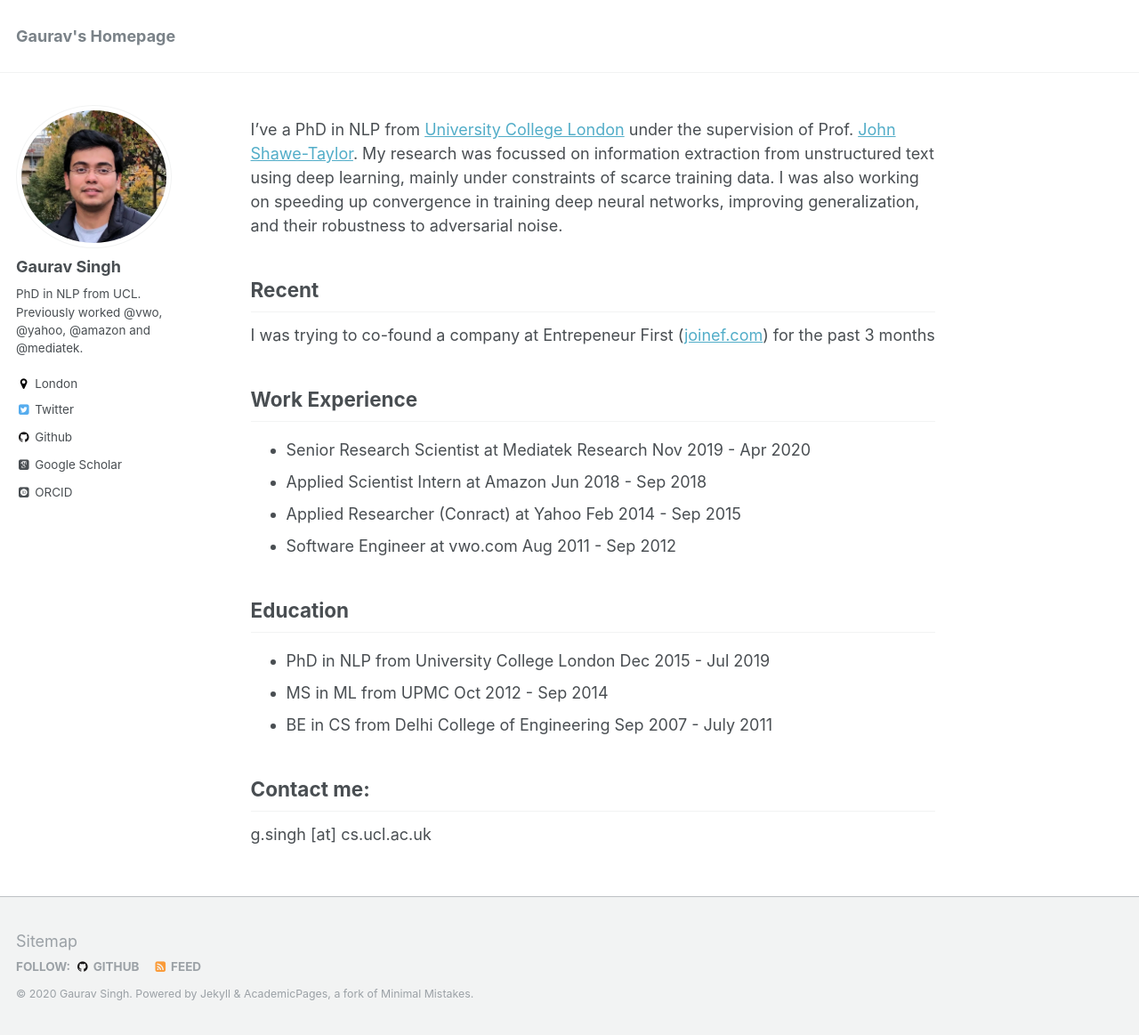
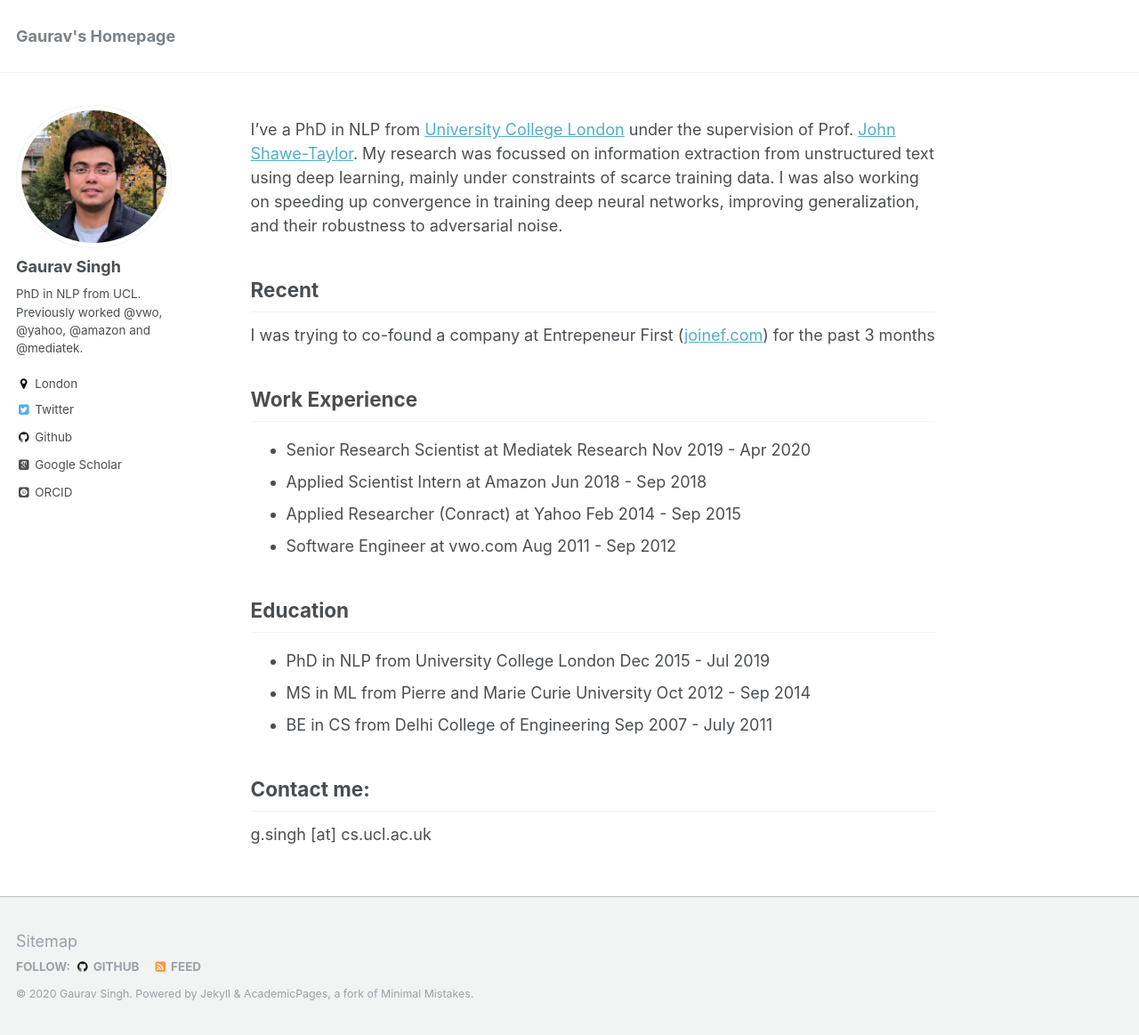
Before and after one commit to gauravsc/gauravsc.github.io, a Jekyll site: the page built from _pages/about.md, in a window 1280 px wide and 1163 px high. Shown: the whole window at 89% size. Built offline with Jekyll 4.4.1, drawn with Linux system fonts in a browser that asks for light colours; some web fonts are replaced.

Commit message:
Update about.md

```diff
--- a/_pages/about.md
+++ b/_pages/about.md
@@ -24,7 +24,7 @@
 Education
 ------
 * PhD in NLP from University College London Dec 2015 - Jul 2019
-* MS in ML from UPMC Oct 2012 - Sep 2014
+* MS in ML from Pierre and Marie Curie University Oct 2012 - Sep 2014
 * BE in CS from Delhi College of Engineering Sep 2007 - July 2011
 
 
```
